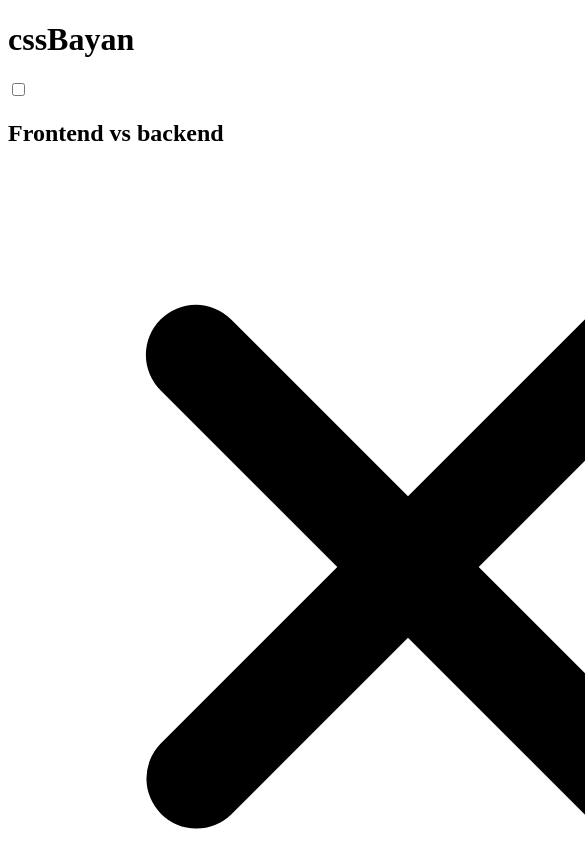
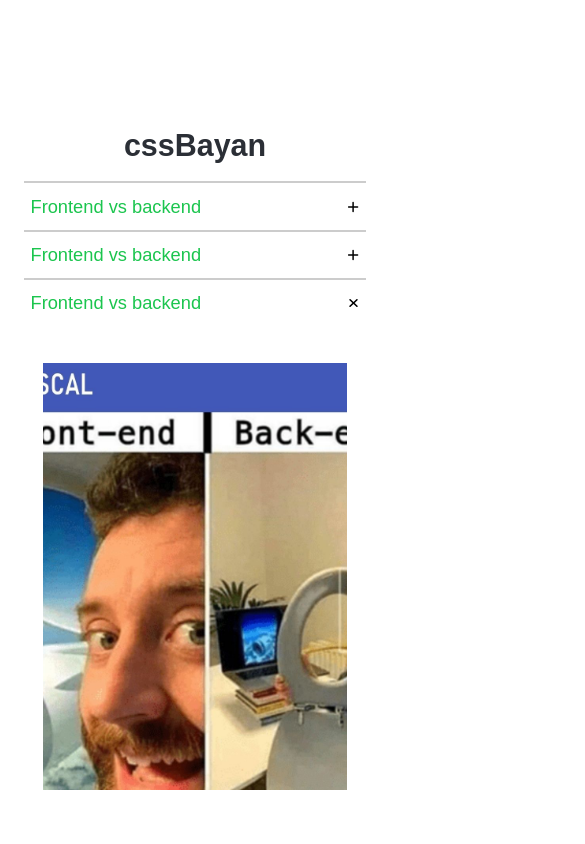
Before and after one commit to Ella0707/cssBayan, a plain HTML site: page cssBayan/index.html in a window 390 px wide. Shown: the top 844 px of the page, 585 px wide, since content can reach past the window. Drawn offline with Linux system fonts and the light colour scheme.

Commit message:
feat: add basic styles  (sun, 12 march 2023, 15.05:37)

```diff
--- a/cssBayan/index.html
+++ b/cssBayan/index.html
@@ -5,6 +5,7 @@
   <meta charset="UTF-8">
   <meta http-equiv="X-UA-Compatible" content="IE=edge">
   <meta name="viewport" content="width=device-width, initial-scale=1.0">
+  <link rel="stylesheet" href="./set.css">
   <link rel="stylesheet" href="./style.css">
   <title>cssBayan</title>
 </head>
@@ -15,36 +16,36 @@
       <div class="cssBayan">
         <h1>cssBayan</h1>
         <div class="cssBayan__wrap">
-          <div class="cssBayan__item">
-            <label for="">
-              <input type="checkbox">
+          <label class="cssBayan__item">
+            <input type="radio" name="item">
+            <label class="cssBayan__item-label" for="">
               <h2>Frontend vs backend</h2>
               <img class="close" src="./img/close.svg" alt="">
             </label>
             <div class="cssBayan__item-content">
               <img src="./img/1.jpeg" alt="">
             </div>
-          </div>
-          <div class="cssBayan__item">
-            <label for="">
-              <input type="checkbox">
+          </label>
+          <label class="cssBayan__item">
+            <input type="radio" name="item">
+            <label class="cssBayan__item-label" for="">
               <h2>Frontend vs backend</h2>
               <img class="close" src="./img/close.svg" alt="">
             </label>
             <div class="cssBayan__item-content">
               <img src="./img/1.jpeg" alt="">
             </div>
-          </div>
-          <div class="cssBayan__item">
-            <label for="">
-              <input type="checkbox">
+          </label>
+          <label class="cssBayan__item">
+            <input type="radio" checked name="item">
+            <label class="cssBayan__item-label" for="">
               <h2>Frontend vs backend</h2>
               <img class="close" src="./img/close.svg" alt="">
             </label>
             <div class="cssBayan__item-content">
               <img src="./img/1.jpeg" alt="">
             </div>
-          </div>
+          </label>
         </div>
       </div>
     </div>
--- /dev/null
+++ b/cssBayan/set.css
@@ -0,0 +1,115 @@
+*,
+*::before,
+*::after {
+    box-sizing: border-box;
+}
+html {
+    font-family: "Circe", sans-serif;
+    font-size: 0.5208335vw;
+    font-style: normal;
+    font-weight: normal;
+    line-height: 1.2;
+    margin: 0;
+    padding: 0;
+}
+
+body {
+    font-style: normal;
+    font-weight: normal;
+    line-height: 1.2;
+    margin: 0;
+    padding: 0;
+    color: rgba(43, 47, 54, 1);
+    background-color: #ffffff;
+    font-size: 3rem;
+}
+
+input,
+textarea {
+    line-height: inherit;
+    margin: 0;
+    padding: 0;
+    background-color: transparent;
+    border: none;
+    color: inherit;
+}
+a {
+    color: unset;
+}
+a,
+a:hover {
+    text-decoration: none;
+}
+
+button,
+input,
+a,
+textarea {
+    outline: none;
+    cursor: pointer;
+    font: inherit;
+}
+
+h1,
+h2,
+h3,
+h4,
+h5,
+h6 {
+    font: inherit;
+    margin: 0;
+    padding: 0;
+}
+p {
+    margin-top: 0;
+    margin-bottom: 0;
+}
+
+img {
+    width: 100%;
+    height: auto;
+    display: block;
+}
+
+button {
+    border: none;
+    color: inherit;
+    font: inherit;
+    text-align: inherit;
+    padding: 0;
+    background-color: transparent;
+}
+ul {
+    padding: 0;
+    margin: 0;
+}
+
+ul li {
+    margin: 0;
+    padding: 0;
+    list-style: none;
+}
+
+.container {
+    width: 144rem;
+    margin: 0 auto;
+}
+
+
+@media (max-width: 48em) {
+    html {
+        font-size: 5px;
+        font-size: 1.5625vw;
+        font-size: calc(100 / 414) * 5vw;
+        -webkit-text-size-adjust: none;
+    }
+
+    body {
+        -webkit-text-size-adjust: none;
+    }
+
+    .container {
+        padding: 0 4rem;
+        width: 100%;
+    }
+}
--- a/cssBayan/style.css
+++ b/cssBayan/style.css
@@ -0,0 +1,76 @@
+.container {
+  padding-top: 15vh;
+}
+
+.cssBayan__wrap {
+  color: #1bc54e;
+  transition: .5s;
+}
+
+.cssBayan__wrap:hover {
+  color: rgba(43, 47, 54, 1);
+}
+
+.cssBayan h1 {
+  font-size: 5rem;
+  font-weight: 700;
+  margin-bottom: 3rem;
+  text-align: center;
+}
+.cssBayan__item {
+  position: relative;
+}
+
+.cssBayan__item label {
+  display: flex;
+  align-items: center;
+  justify-content: space-between;
+  padding: 2rem 1rem;
+  cursor: pointer;
+}
+.cssBayan__item-label {
+  border-top: 2px solid #ccc;
+}
+.cssBayan__item-label:last-child {
+  border-bottom: 2px solid #ccc;
+}
+.cssBayan__item input {
+  position: absolute;
+  inset: 0;
+  opacity: 0;
+}
+.close {
+  width: 2rem;
+  height: 2rem;
+  object-fit: contain;
+  transform: rotate(45deg);
+  transition: .5s;
+}
+.cssBayan__item-content img {
+  width: 50rem;
+  height: 0rem;
+  object-fit: cover;
+  margin: 0 auto;
+  transition: .7s;
+}
+
+.cssBayan__item:hover .cssBayan__item-content img{
+  height: 70rem;
+}
+
+.cssBayan__item:hover .cssBayan__item-content {
+  padding: 6rem 2rem;
+}
+
+.cssBayan__item:hover .close {
+  transform: rotate(0deg);
+}
+.cssBayan__item input[type=radio]:checked ~ .cssBayan__item-content {
+  padding: 6rem 2rem;
+}
+.cssBayan__item input[type=radio]:checked ~ .cssBayan__item-content img {
+  height: 70rem;
+}
+.cssBayan__item input[type=radio]:checked ~ .cssBayan__item-label .close {
+  transform: rotate(0deg);
+}
```
